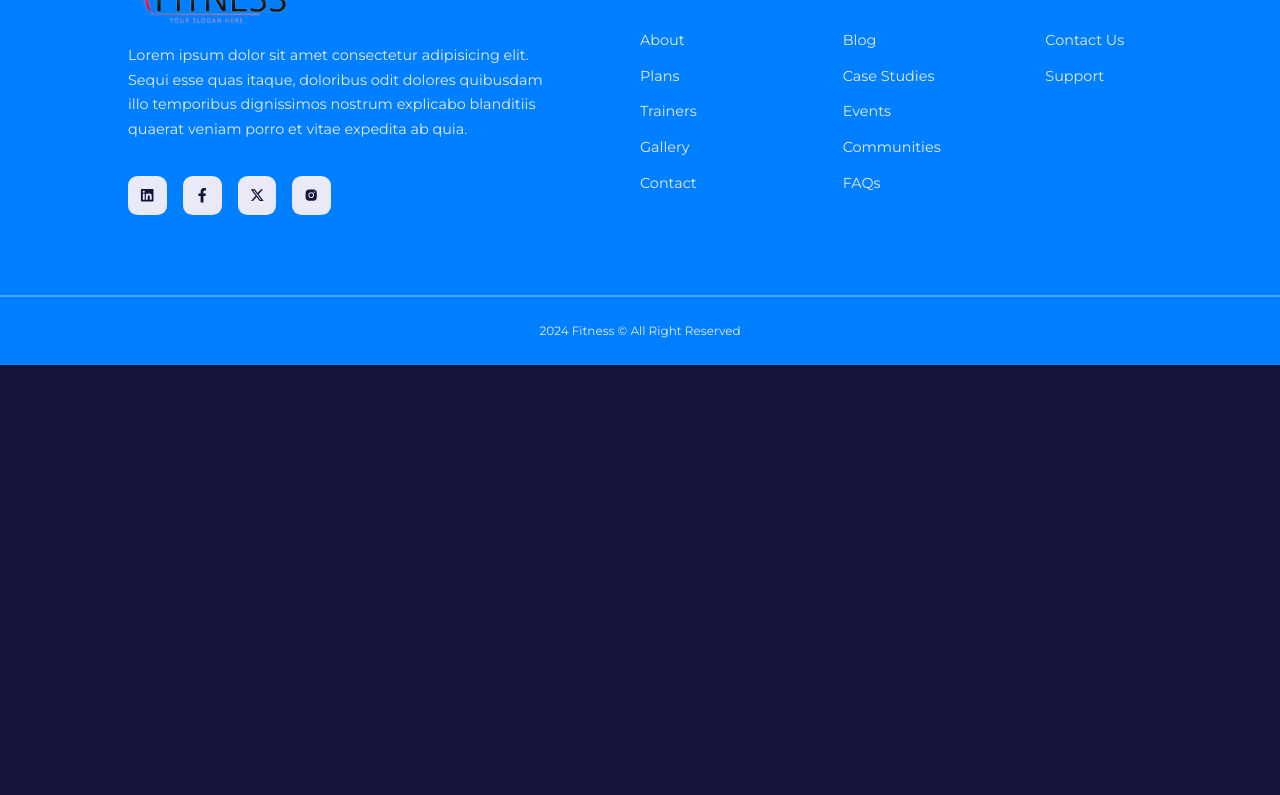
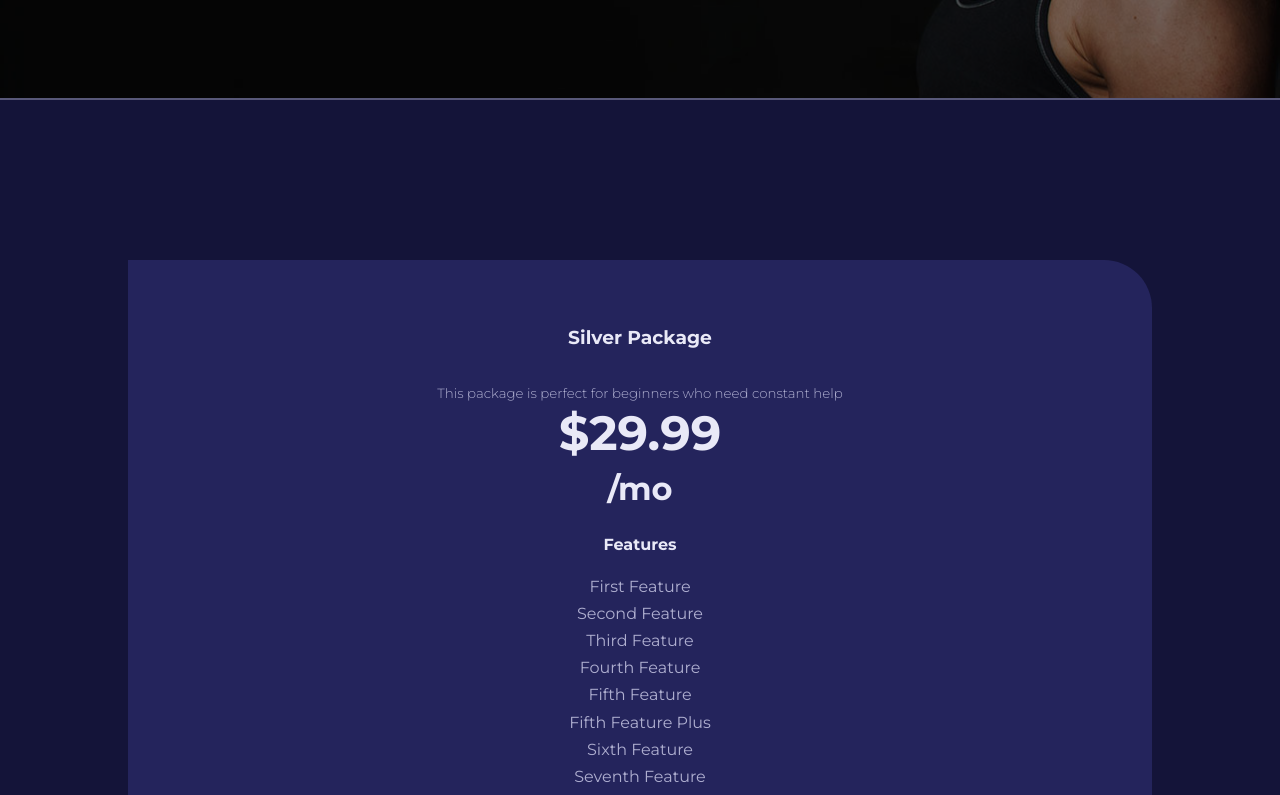
Before and after one commit to promishgrg98/gym-website, a React (Create React App) app: page /plans in a window 1280 px wide. Shown: the part 300-1095 px from the top of the page. Before the commit the page ends 800 px from the top, so only its background shows below. Built offline with nearby package versions, Linux system fonts and the light colour scheme.

Commit message:
add plans

```diff
--- a/src/pages/plans/Plans.jsx
+++ b/src/pages/plans/Plans.jsx
@@ -1,9 +1,40 @@
 import React from 'react'
 import './plans.css'
+import Header from '../../components/Header'
+import HeaderImage from '../../images/header_bg_4.jpg'
+import { plans } from '../../data'
+import Card from '../../UI/Card'
 
 function Plans() {
   return (
-    <div>Plans</div>
+    <div>
+      <Header title={'Membership Plans'} image={HeaderImage}>
+        Lorem ipsum dolor sit amet consectetur adipisicing elit. Laudantium pariatur tenetur ex minima at dignissimos.
+      </Header>
+
+      <section className="plans">
+        <div className="container plans_container">
+          {
+            plans.map(({id, name, desc, price, features})=>{
+              return <Card key={id} className={'plan'}>
+                <h3>{name}</h3>
+                <small>{desc}</small>
+                <h1>${price}</h1><h2>/mo</h2>
+                <h4>Features</h4>
+                {
+                  features.map(({feature, available}, index)=>{
+                    return <p key={index} className={available ? '' : 'disabled'}>
+                      {feature}
+                    </p>
+                  })
+                }
+                <button className='btn lg'> Choose Plan</button>
+              </Card>
+            })
+          }
+        </div>
+      </section>
+    </div>
   )
 }
 
```
